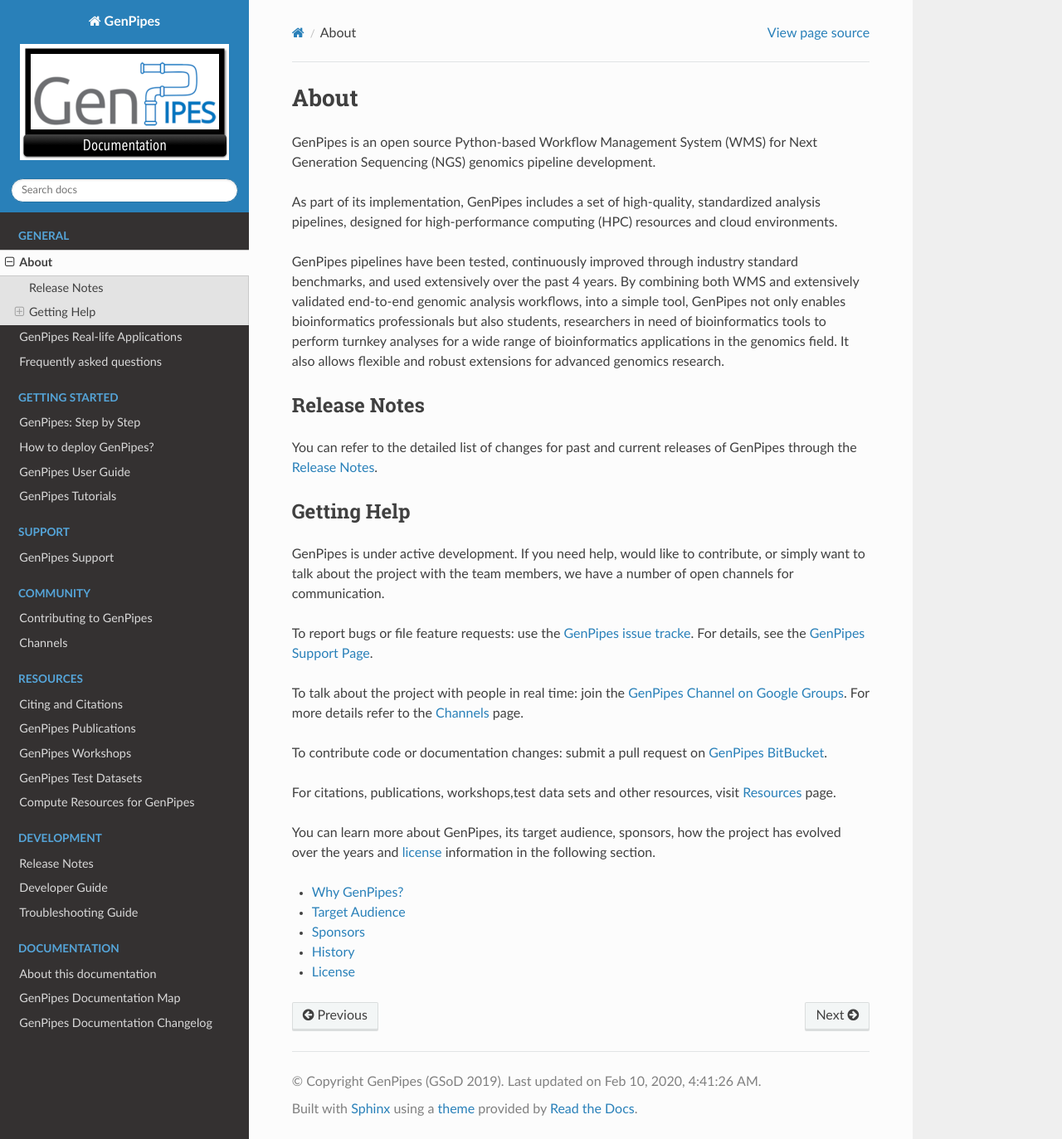
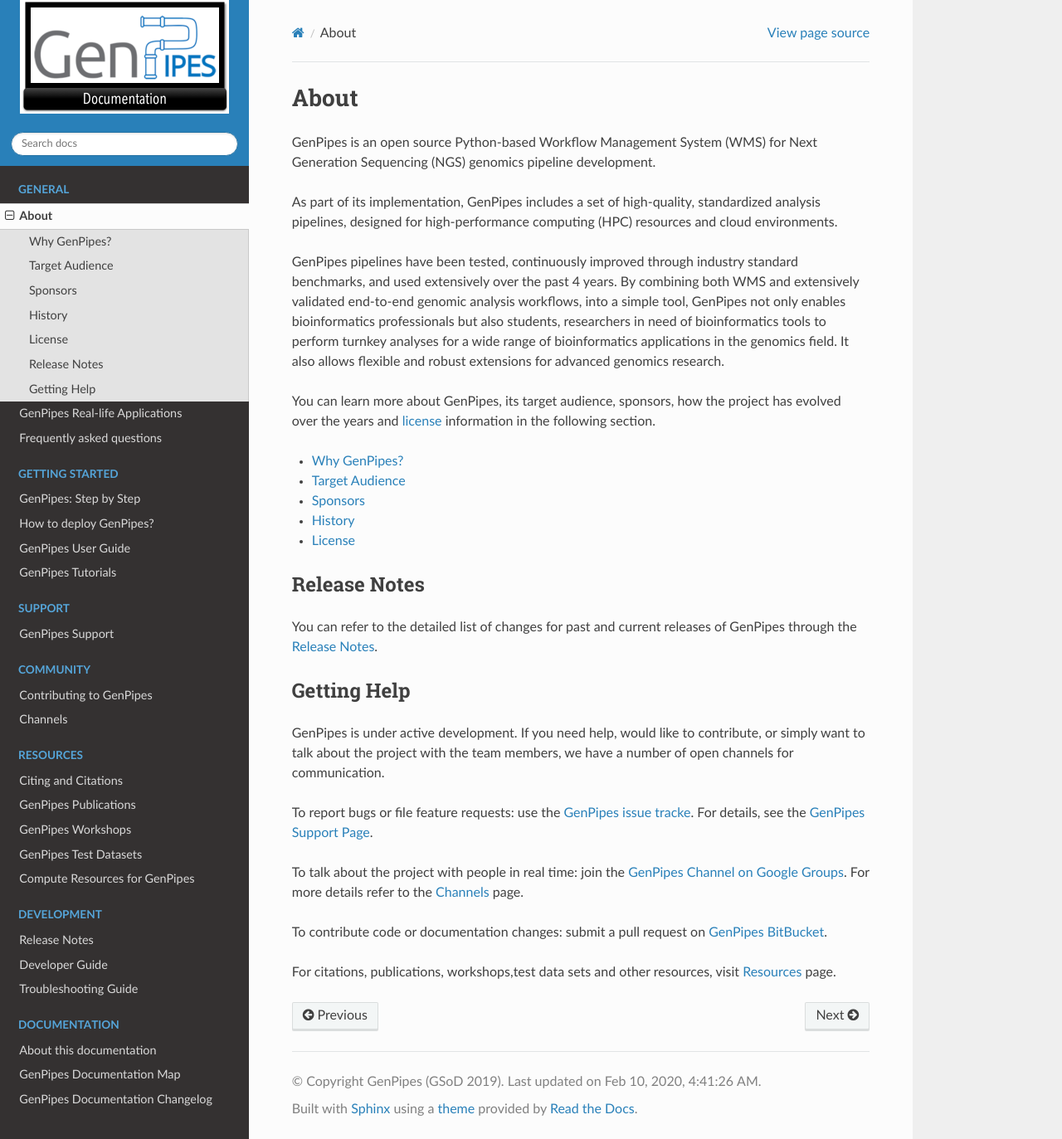
Before and after one commit to c3g/GenPipes_Docs, a Sphinx documentation site: the page built from docs/source/about/index.rst, in a window 1280 px wide and 1373 px high. Shown: the whole window at 83% size. Built offline with Sphinx 7.4.7 and the Read the Docs theme 2.0.0, drawn with Linux system fonts in a browser that asks for light colours; formulas are drawn with MathJax 3; the version number could not be read and is left out; some of the changed lines change nothing that is shown.

Commit message:
Ref #74 updates to clean up TOI on LHS

```diff
--- a/docs/source/about/index.rst
+++ b/docs/source/about/index.rst
@@ -8,6 +8,18 @@
 As part of its implementation, GenPipes includes a set of high-quality, standardized analysis pipelines, designed for high-performance computing (HPC) resources and cloud environments.
 
 GenPipes pipelines have been tested, continuously improved through industry standard benchmarks, and used extensively over the past 4 years. By combining both WMS and extensively validated end-to-end genomic analysis workflows, into a simple tool, GenPipes not only enables bioinformatics professionals but also students, researchers in need of bioinformatics tools to perform turnkey analyses for a wide range of bioinformatics applications in the genomics field. It also allows flexible and robust extensions for advanced genomics research.
+
+You can learn more about GenPipes, its target audience, sponsors, how the project has evolved over the years and `license <https://bitbucket.org/mugqic/genpipes/src/master/COPYING.LESSER>`_ information in the following section.
+
+.. toctree::
+   :maxdepth: 1
+   :name: toc-about
+
+   why_genpipes
+   target_audience
+   sponsors
+   history
+   license
 
 -------------
 Release Notes
@@ -28,15 +40,3 @@
 To contribute code or documentation changes: submit a pull request on `GenPipes BitBucket <https://bitbucket.org/mugqic/genpipes/pull-requests/>`_.
 
 For citations, publications, workshops,test data sets and other resources, visit `Resources <https://genpipes.readthedocs.io/en/latest/index.html>`_ page.
-
-You can learn more about GenPipes, its target audience, sponsors, how the project has evolved over the years and `license <https://bitbucket.org/mugqic/genpipes/src/master/COPYING.LESSER>`_ information in the following section.
-
-.. toctree::
-   :maxdepth: 1
-   :name: toc-about
-
-   why_genpipes
-   target_audience
-   sponsors
-   history
-   license
```
